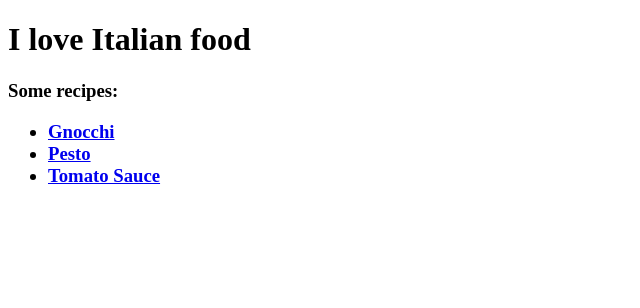
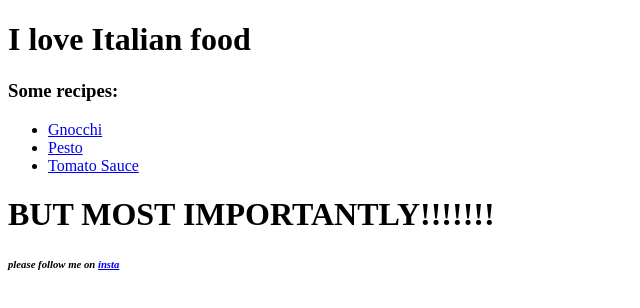
Before and after one commit to jmy-k/odin-recipes, a plain HTML site: page index.html in a window 1280 px wide. Shown: the whole page, without its empty margins (0-640 px from the left). Drawn offline with Linux system fonts and the light colour scheme.

Commit message:
Add instagram link to index.html
it is what it is

```diff
--- a/index.html
+++ b/index.html
@@ -7,14 +7,14 @@
     <body>
         <h1>I love Italian food
         </h1>
-        <h3>Some recipes:
-            <ul>
-                <li><a href="./recipes/gnocchi.html">Gnocchi</a></li>
-                <li><a href="./recipes/pesto.html">Pesto</a></li>
-                <li><a href="./recipes/tomato.html">Tomato Sauce</a></li>
-            </ul>
-        </h3>
-
+        <h3>Some recipes:</h3>
+        <ul>
+            <li><a href="./recipes/gnocchi.html">Gnocchi</a></li>
+            <li><a href="./recipes/pesto.html">Pesto</a></li>
+            <li><a href="./recipes/tomato.html">Tomato Sauce</a></li>
+        </ul>
+        <h1>BUT MOST IMPORTANTLY!!!!!!!</h1>
+        <h6><em>please follow me on <a href="https://www.instagram.com/julia.kan">insta</a></em></h6>
     </body>
 
 
```
